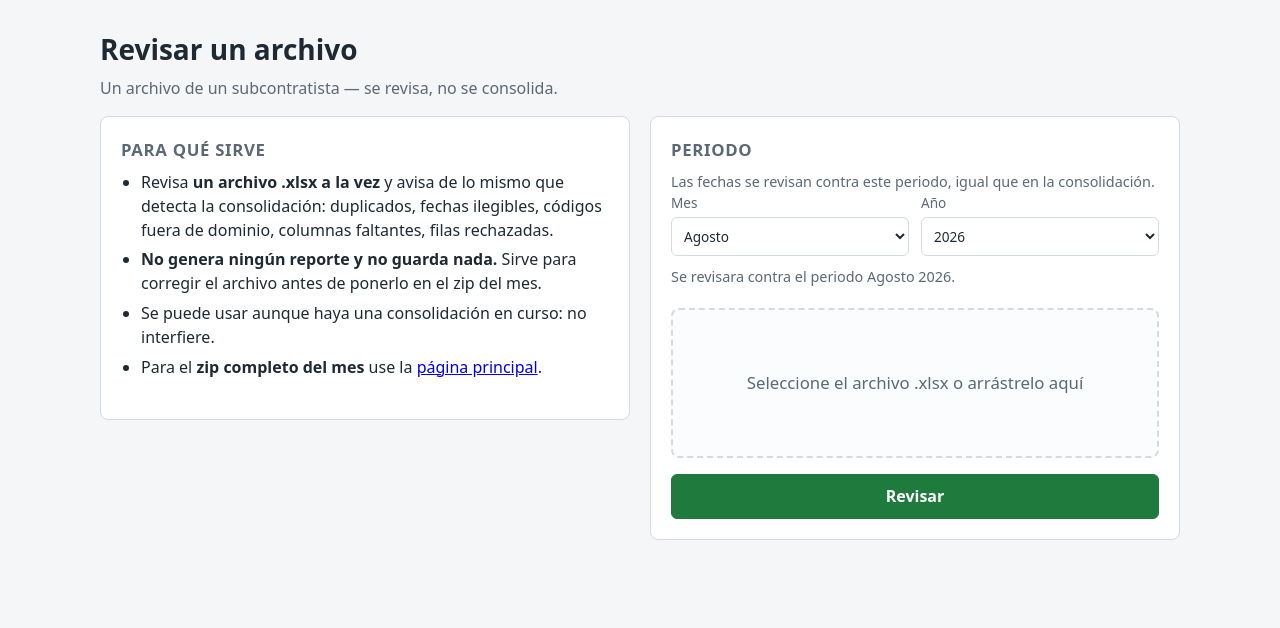
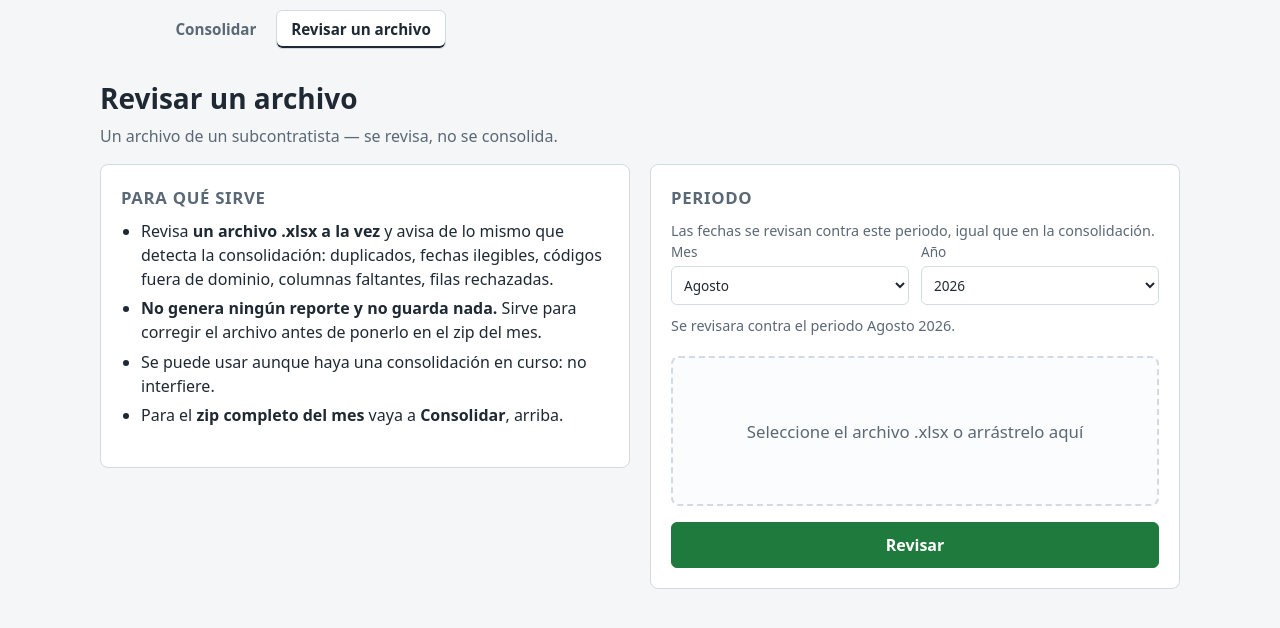
Before and after one commit to Bayzon88/subcontratistas, a Node server app: page /review in a window 1280 px wide. Shown: the top 628 px of the page. Run offline with Node 20, Linux system fonts and the light colour scheme.

Commit message:
feat: add a nav bar between the consolidation and review pages
Both pages existed but were only reachable from a sentence in a bullet list, and
/review only from the page that mentioned it.

There is no templating here, so each page carries its own copy of the bar and
marks its own entry with aria-current - the attribute a screen reader announces,
and what the CSS colours, so the current page is not signalled by colour alone.
A test asserts both pages carry both links and that each marks only itself,
which is what keeps the two copies from drifting apart.

The inline links the bar replaces become plain text: they pointed at the same
two places and now sit directly under a bar that does.

Co-Authored-By: Claude Opus 5 <noreply@anthropic.com>
Claude-Session: https://claude.ai/code/session_01LDeHHs7XqEuXbBKYipib55

```diff
--- a/public/styles.css
+++ b/public/styles.css
@@ -429,3 +429,42 @@ details summary {
 .tabla tbody tr:last-child td {
   border-bottom: none;
 }
+
+/* ------------------------------------------------------------------ *
+ * Barra de navegacion
+ * ------------------------------------------------------------------ */
+
+.nav {
+  display: flex;
+  gap: 0.25rem;
+  flex-wrap: wrap;
+  max-width: 60rem;
+  margin: 0 auto;
+  padding: 0.6rem 0 0;
+}
+
+.nav a {
+  padding: 0.45rem 0.9rem;
+  border-radius: 6px;
+  color: var(--suave);
+  text-decoration: none;
+  font-weight: 600;
+  font-size: 0.95rem;
+  border: 1px solid transparent;
+}
+
+.nav a:hover,
+.nav a:focus-visible {
+  background: var(--panel);
+  color: var(--tinta);
+  border-color: var(--borde);
+}
+
+/* La pagina en la que uno esta. El color no es la unica senal: aria-current se lo dice
+   al lector de pantalla, y el borde la distingue sin depender de distinguir colores. */
+.nav a.activo {
+  background: var(--panel);
+  color: var(--tinta);
+  border-color: var(--borde);
+  box-shadow: inset 0 -2px 0 var(--tinta);
+}
--- a/src/review.html
+++ b/src/review.html
@@ -8,6 +8,13 @@
     <link rel="stylesheet" href="styles.css" />
   </head>
   <body>
+    <!-- Las dos paginas de la app. No hay plantillas: cada pagina lleva su propia copia y
+         marca la suya con aria-current, que es lo que leen los lectores de pantalla y lo
+         que colorea el CSS. Si aparece una tercera pagina, se agrega en ambas. -->
+    <nav class="nav" aria-label="Secciones">
+      <a href="/">Consolidar</a>
+      <a href="/review" class="activo" aria-current="page">Revisar un archivo</a>
+    </nav>
     <header>
       <h1>Revisar un archivo</h1>
       <p class="sub">
@@ -32,8 +39,8 @@
             Se puede usar aunque haya una consolidaci&oacute;n en curso: no interfiere.
           </li>
           <li>
-            Para el <strong>zip completo del mes</strong> use la
-            <a href="/">p&aacute;gina principal</a>.
+            Para el <strong>zip completo del mes</strong> vaya a
+            <strong>Consolidar</strong>, arriba.
           </li>
         </ul>
       </section>
```
Also changed, not shown: src/index.html (+9 -3 lines), src/test/review.test.js (+21 -0 lines).
